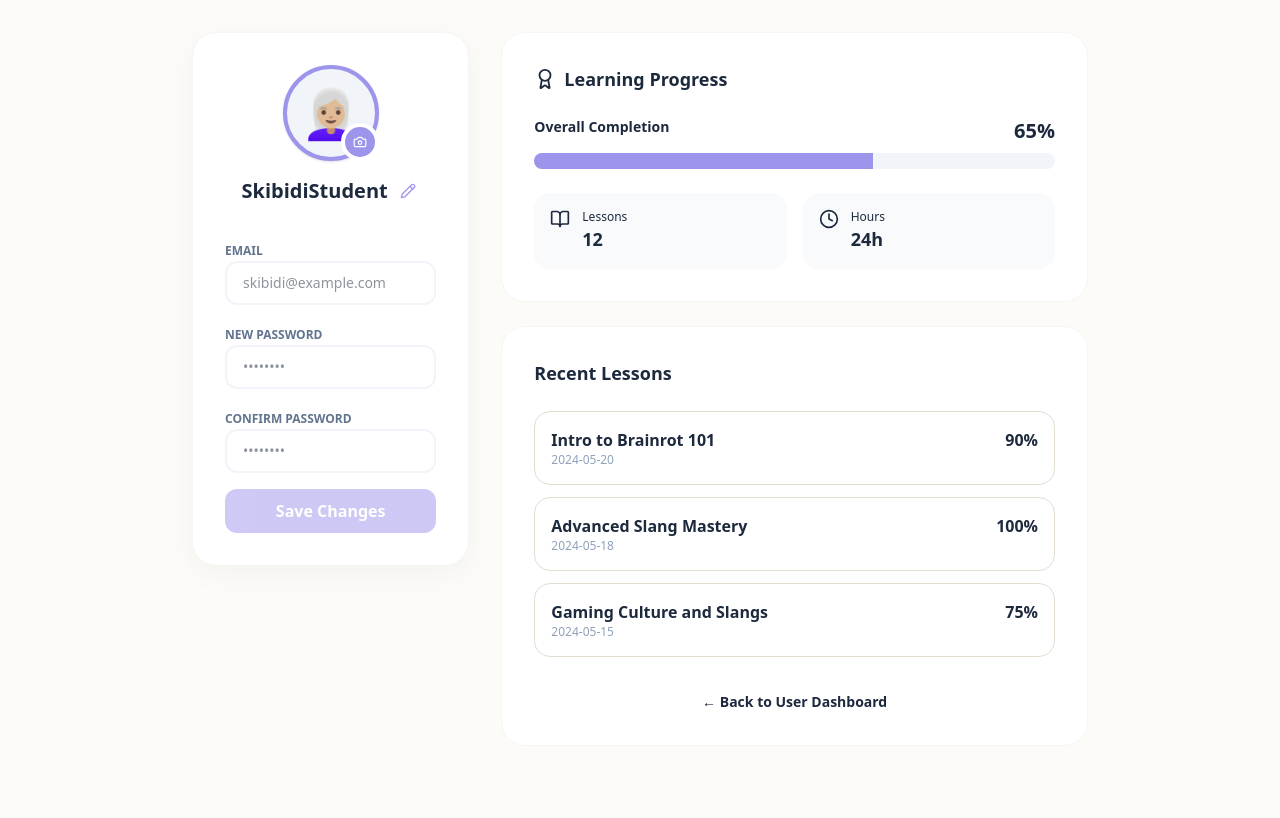
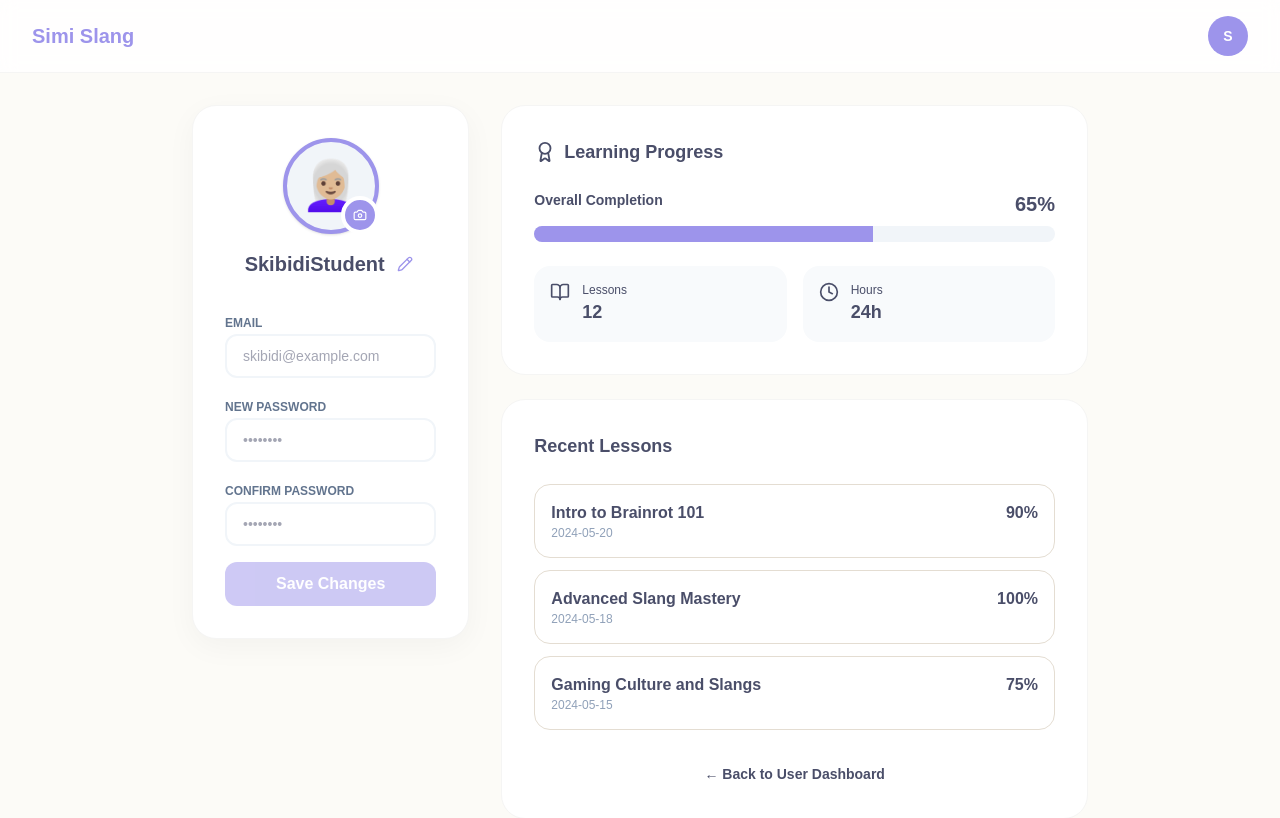
Before and after one commit to KevanSoon/CS203, a Next.js app in the folder frontend/: page /profile in a window 1280 px wide. Shown: the top 818 px of the page. Built offline with nearby package versions, Linux system fonts and the light colour scheme.

Commit message:
feat: profile icon dropdown component + profile page integration

```diff
--- /dev/null
+++ b/frontend/app/components/ProfileDropdown.tsx
@@ -0,0 +1,171 @@
+"use client";
+
+import { useState, useRef, useEffect } from "react";
+import Link from "next/link";
+
+interface ProfileDropdownProps {
+  username?: string;
+  profileImageUrl?: string;
+  onLogout?: () => void;
+}
+
+export default function ProfileDropdown({
+  username = "User",
+  profileImageUrl,
+  onLogout,
+}: ProfileDropdownProps) {
+  const [isOpen, setIsOpen] = useState(false);
+  const dropdownRef = useRef<HTMLDivElement>(null);
+
+  // Close dropdown when clicking outside
+  useEffect(() => {
+    function handleClickOutside(event: MouseEvent) {
+      if (dropdownRef.current && !dropdownRef.current.contains(event.target as Node)) {
+        setIsOpen(false);
+      }
+    }
+
+    if (isOpen) {
+      document.addEventListener("mousedown", handleClickOutside);
+    }
+
+    return () => {
+      document.removeEventListener("mousedown", handleClickOutside);
+    };
+  }, [isOpen]);
+
+  // Close on Escape key
+  useEffect(() => {
+    function handleEscape(event: KeyboardEvent) {
+      if (event.key === "Escape") {
+        setIsOpen(false);
+      }
+    }
+
+    if (isOpen) {
+      document.addEventListener("keydown", handleEscape);
+    }
+
+    return () => {
+      document.removeEventListener("keydown", handleEscape);
+    };
+  }, [isOpen]);
+
+  const toggleDropdown = () => {
+    setIsOpen(!isOpen);
+  };
+
+  const handleLogout = () => {
+    setIsOpen(false);
+    if (onLogout) {
+      alert("Insert Logout here");
+    }
+  };
+
+  return (
+    <div className="relative" ref={dropdownRef}>
+      {/* Profile Picture Button - Responsive sizing */}
+      <button
+        onClick={toggleDropdown}
+        className="flex items-center justify-center w-9 h-9 sm:w-10 sm:h-10 rounded-full bg-[#9D94EB] text-white font-semibold hover:bg-[#7f75d4] transition-colors focus:outline-none focus:ring-2 focus:ring-[#9D94EB] focus:ring-offset-2"
+        aria-label="User menu"
+        aria-expanded={isOpen}
+      >
+        {profileImageUrl ? (
+          <img
+            src={profileImageUrl}
+            alt="Profile"
+            className="w-full h-full rounded-full object-cover"
+          />
+        ) : (
+          // Fallback to initials if no image
+          <span className="text-xs sm:text-sm">{username.charAt(0).toUpperCase()}</span>
+        )}
+      </button>
+
+      {/* Dropdown Menu - Responsive positioning */}
+      {isOpen && (
+        <div className="absolute right-0 mt-2 w-48 sm:w-52 bg-white rounded-xl shadow-lg border border-stone-100 py-2 z-[99999] animate-fadeIn">
+          {/* User Info Section */}
+          <div className="px-4 py-2 border-b border-stone-100">
+            <p className="text-sm font-semibold text-slate-800 truncate">{username}</p>
+          </div>
+
+          {/* Profile Link */}
+          <Link
+            href="/profile"
+            className="flex items-center gap-3 px-4 py-2.5 text-sm text-slate-700 hover:bg-slate-50 transition-colors"
+            onClick={() => setIsOpen(false)}
+          >
+            <svg
+              className="w-4 h-4 flex-shrink-0"
+              fill="none"
+              stroke="currentColor"
+              viewBox="0 0 24 24"
+            >
+              <path
+                strokeLinecap="round"
+                strokeLinejoin="round"
+                strokeWidth={2}
+                d="M16 7a4 4 0 11-8 0 4 4 0 018 0zM12 14a7 7 0 00-7 7h14a7 7 0 00-7-7z"
+              />
+            </svg>
+            Profile
+          </Link>
+
+          {/* Settings Link (Optional)
+          <Link
+            href="/settings"
+            className="flex items-center gap-3 px-4 py-2.5 text-sm text-slate-700 hover:bg-slate-50 transition-colors"
+            onClick={() => setIsOpen(false)}
+          >
+            <svg
+              className="w-4 h-4 flex-shrink-0"
+              fill="none"
+              stroke="currentColor"
+              viewBox="0 0 24 24"
+            >
+              <path
+                strokeLinecap="round"
+                strokeLinejoin="round"
+                strokeWidth={2}
+                d="M10.325 4.317c.426-1.756 2.924-1.756 3.35 0a1.724 1.724 0 002.573 1.066c1.543-.94 3.31.826 2.37 2.37a1.724 1.724 0 001.065 2.572c1.756.426 1.756 2.924 0 3.35a1.724 1.724 0 00-1.066 2.573c.94 1.543-.826 3.31-2.37 2.37a1.724 1.724 0 00-2.572 1.065c-.426 1.756-2.924 1.756-3.35 0a1.724 1.724 0 00-2.573-1.066c-1.543.94-3.31-.826-2.37-2.37a1.724 1.724 0 00-1.065-2.572c-1.756-.426-1.756-2.924 0-3.35a1.724 1.724 0 001.066-2.573c-.94-1.543.826-3.31 2.37-2.37.996.608 2.296.07 2.572-1.065z"
+              />
+              <path
+                strokeLinecap="round"
+                strokeLinejoin="round"
+                strokeWidth={2}
+                d="M15 12a3 3 0 11-6 0 3 3 0 016 0z"
+              />
+            </svg>
+            Settings
+          </Link> */}
+
+          {/* Divider */}
+          <div className="border-t border-stone-100 my-1" />
+
+          {/* Logout Button */}
+          <button
+            onClick={handleLogout}
+            className="flex items-center gap-3 w-full px-4 py-2.5 text-sm text-red-600 hover:bg-red-50 transition-colors"
+          >
+            <svg
+              className="w-4 h-4 flex-shrink-0"
+              fill="none"
+              stroke="currentColor"
+              viewBox="0 0 24 24"
+            >
+              <path
+                strokeLinecap="round"
+                strokeLinejoin="round"
+                strokeWidth={2}
+                d="M17 16l4-4m0 0l-4-4m4 4H7m6 4v1a3 3 0 01-3 3H6a3 3 0 01-3-3V7a3 3 0 013-3h4a3 3 0 013 3v1"
+              />
+            </svg>
+            Logout
+          </button>
+        </div>
+      )}
+    </div>
+  );
+}
--- a/frontend/app/profile/page.tsx
+++ b/frontend/app/profile/page.tsx
@@ -4,6 +4,7 @@ import Link from "next/link";
 import { useState, useRef, useEffect } from "react";
 import { Pencil, Camera, BookOpen, Clock, Award } from "lucide-react";
 import Image from "next/image";
+import ProfileDropdown from "../components/ProfileDropdown";
 
 interface UpdateProfileForm {
   username: string;
@@ -50,6 +51,15 @@ export default function UpdateProfile() {
 
   const usernameInputRef = useRef<HTMLInputElement>(null);
   const fileInputRef = useRef<HTMLInputElement>(null);
+
+  const handleLogout = async () => {
+    try {
+      await fetch('/api/auth/logout', { method: 'POST' });
+      window.location.href = '/login';
+    } catch (error) {
+      console.error('Logout failed:', error);
+    }
+  };
 
   useEffect(() => {
     if (isEditingUsername) {
@@ -119,7 +129,27 @@ export default function UpdateProfile() {
   }
 
   return (
-    <div className="min-h-screen bg-[#FCFBF7] p-4 md:p-8 font-sans text-slate-800">
+    <div className="min-h-screen bg-[#FCFBF7]">
+      {/* ========== ADD THIS: Simple Header Bar ========== */}
+      <div className="px-4 sm:px-6 lg:px-8 py-4 bg-white/80 backdrop-blur-sm border-b border-stone-100 sticky top-0 z-[100]">
+        <div className="max-w-7xl mx-auto flex items-center justify-between">
+          {/* Logo */}
+          <Link href="/" className="text-xl font-bold text-[#9D94EB] hover:text-[#7f75d4] transition-colors">
+            Simi Slang
+          </Link>
+
+          {/* Profile Dropdown */}
+          <ProfileDropdown
+            username={form.username}
+            profileImageUrl={form.profilePic}
+            onLogout={handleLogout}
+          />
+        </div>
+      </div>
+      {/* ================================================== */}
+
+      {/* Your existing content */}
+      <div className="p-4 md:p-8">
         <div className="max-w-4xl mx-auto grid grid-cols-1 lg:grid-cols-3 gap-8">
           {/* LEFT COLUMN */}
           <div className="lg:col-span-1 bg-white p-8 rounded-3xl shadow-[0_8px_30px_rgb(0,0,0,0.04)] border border-stone-100 h-fit">
@@ -278,7 +308,6 @@ export default function UpdateProfile() {
               </div>
 
               <div className="mt-8 text-center">
-              {/* Need to re-route to user dashboard */}
                 <Link href="/" className="text-sm font-bold hover:underline">
                   ← Back to User Dashboard
                 </Link>
@@ -287,5 +316,6 @@ export default function UpdateProfile() {
           </div>
         </div>
       </div>
+    </div>
   );
 }
```
Lines whose indentation alone changed are shown as unchanged.
